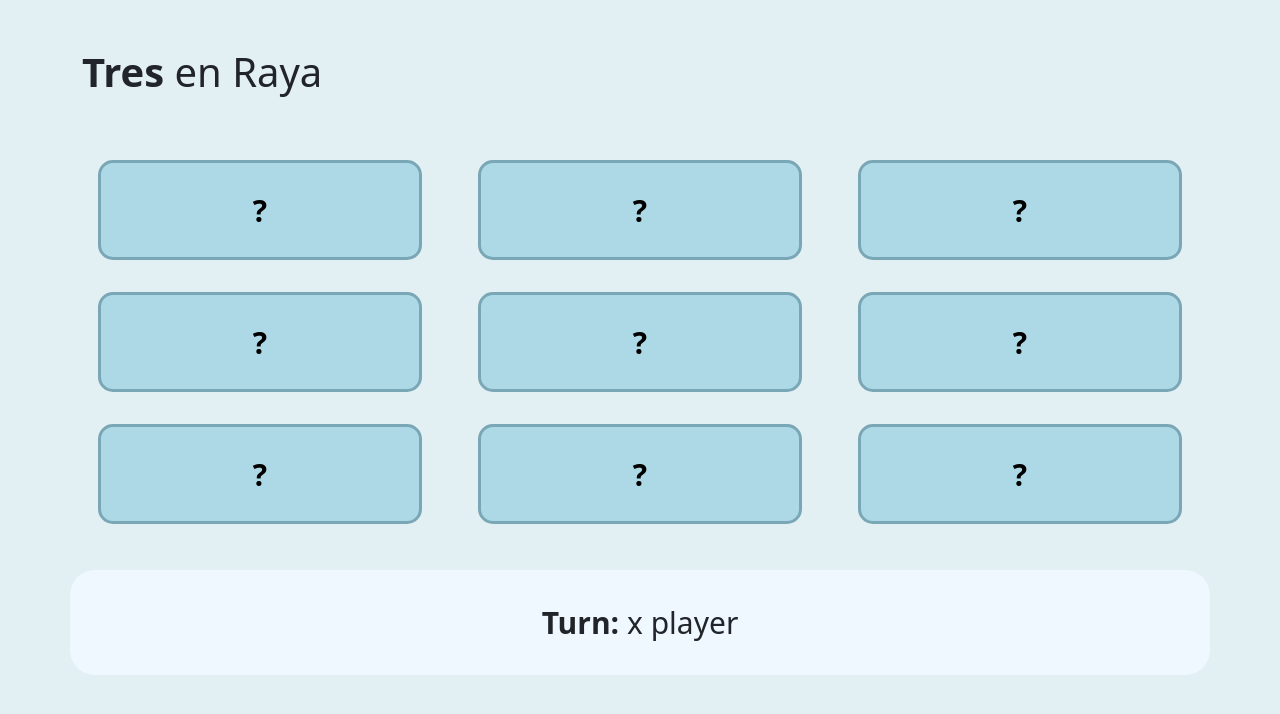
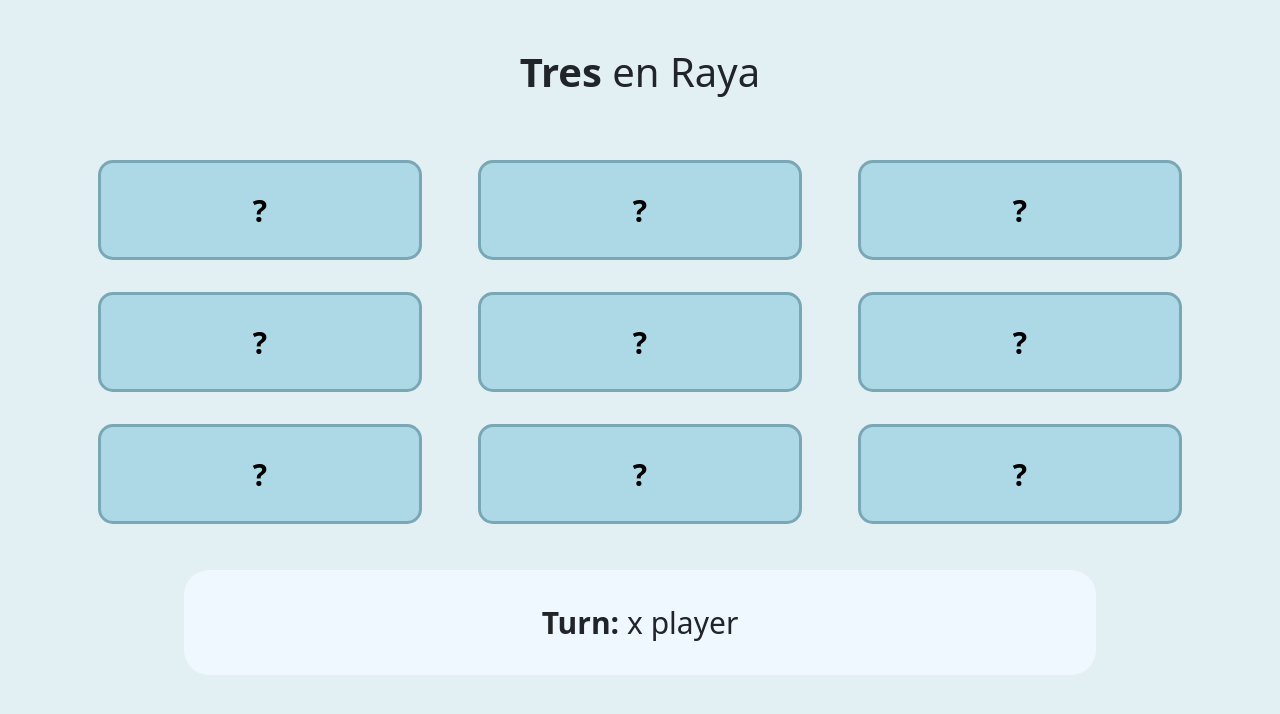
Before and after one commit to Satooo/mirepo2, a plain HTML site: page PrograWeb-EC1/Tres En Raya!.html in a window 1280 px wide. Drawn offline with nearby package versions, Linux system fonts and the light colour scheme.

Commit message:
feat: actualizar

```diff
--- a/PrograWeb-EC1/Tres En Raya!.html
+++ b/PrograWeb-EC1/Tres En Raya!.html
@@ -1,16 +1,22 @@
 <!DOCTYPE html>
 <!DOCTYPE html>
 <html lang="en">
+
 <head>
   <meta charset="UTF-8">
   <meta http-equiv="X-UA-Compatible" content="IE=edge">
   <meta name="viewport" content="width=device-width, initial-scale=1.0">
+  <meta name="theme-color" content="#e0f7fa" />
   <link href='https://fonts.googleapis.com/css?family=Poppins' rel='stylesheet'>
   <link href="style.css" rel="stylesheet" type="text/css" />
-    <link href="https://cdn.jsdelivr.net/npm/bootstrap@5.2.0/dist/css/bootstrap.min.css" rel="stylesheet" integrity="sha384-gH2yIJqKdNHPEq0n4Mqa/HGKIhSkIHeL5AyhkYV8i59U5AR6csBvApHHNl/vI1Bx" crossorigin="anonymous">
-        <script src="https://cdn.jsdelivr.net/npm/bootstrap@5.2.0/dist/js/bootstrap.bundle.min.js" integrity="sha384-A3rJD856KowSb7dwlZdYEkO39Gagi7vIsF0jrRAoQmDKKtQBHUuLZ9AsSv4jD4Xa" crossorigin="anonymous"></script>
-    <title >Tres En Raya!</title>
+  <link href="https://cdn.jsdelivr.net/npm/bootstrap@5.2.0/dist/css/bootstrap.min.css" rel="stylesheet"
+    integrity="sha384-gH2yIJqKdNHPEq0n4Mqa/HGKIhSkIHeL5AyhkYV8i59U5AR6csBvApHHNl/vI1Bx" crossorigin="anonymous">
+  <script src="https://cdn.jsdelivr.net/npm/bootstrap@5.2.0/dist/js/bootstrap.bundle.min.js"
+    integrity="sha384-A3rJD856KowSb7dwlZdYEkO39Gagi7vIsF0jrRAoQmDKKtQBHUuLZ9AsSv4jD4Xa"
+    crossorigin="anonymous"></script>
+  <title>Tres En Raya!</title>
 </head>
+
 <body class="container">
   <h1 class="mt-5" id="title"><b>Tres</b> en Raya</h1>
   <div class="row mt-5">
@@ -63,4 +69,5 @@
   </div>
   <script src="script.js"></script>
 </body>
+
 </html>
--- a/PrograWeb-EC1/style.css
+++ b/PrograWeb-EC1/style.css
@@ -13,14 +13,19 @@ button{
     font-weight: bold;
 }
 #message{
-    width:100%;
+    width:80%;
     padding: 30px;
     text-align: center;
     background-color: aliceblue;
     border-radius: 25px;
     margin-top:30px;
     font-size: 30px !important;
+    margin-right:auto;
+    margin-left:auto;
 }
 button:hover{
     filter: brightness(90%);
 }
+#title{
+  text-align: center;
+}
```
Lines whose indentation alone changed are shown as unchanged.
